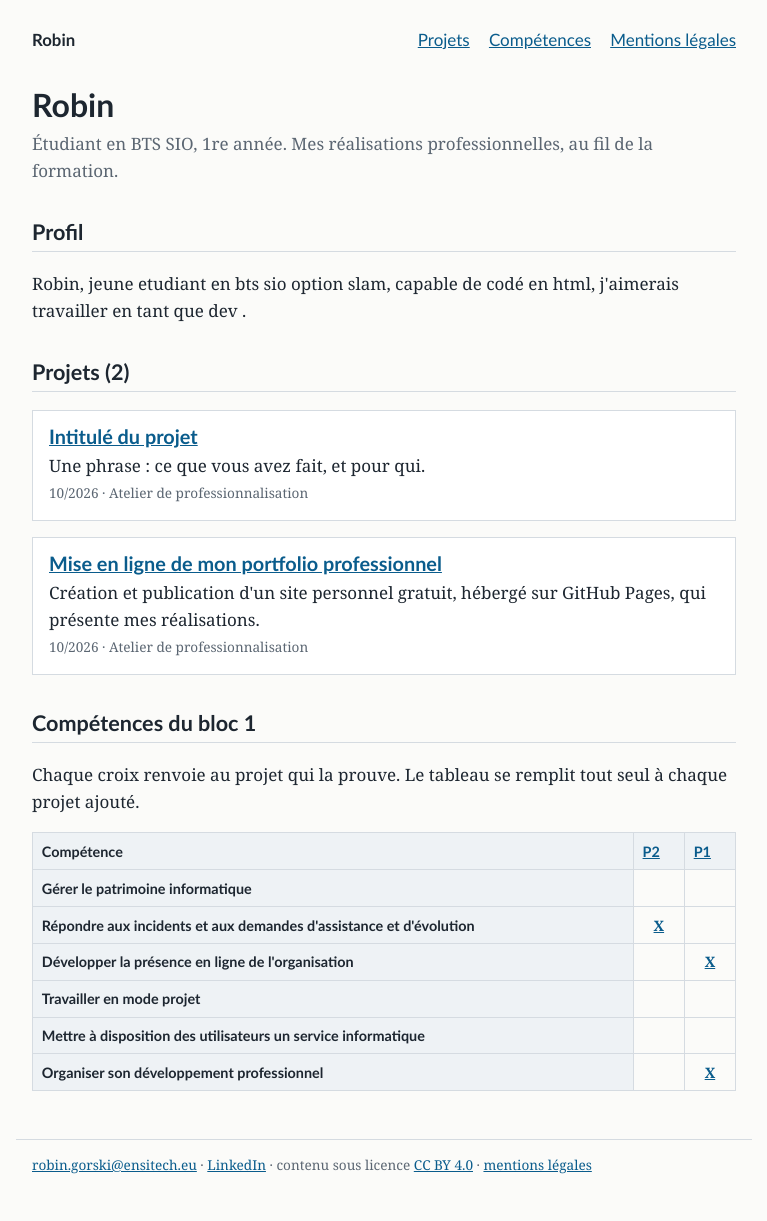
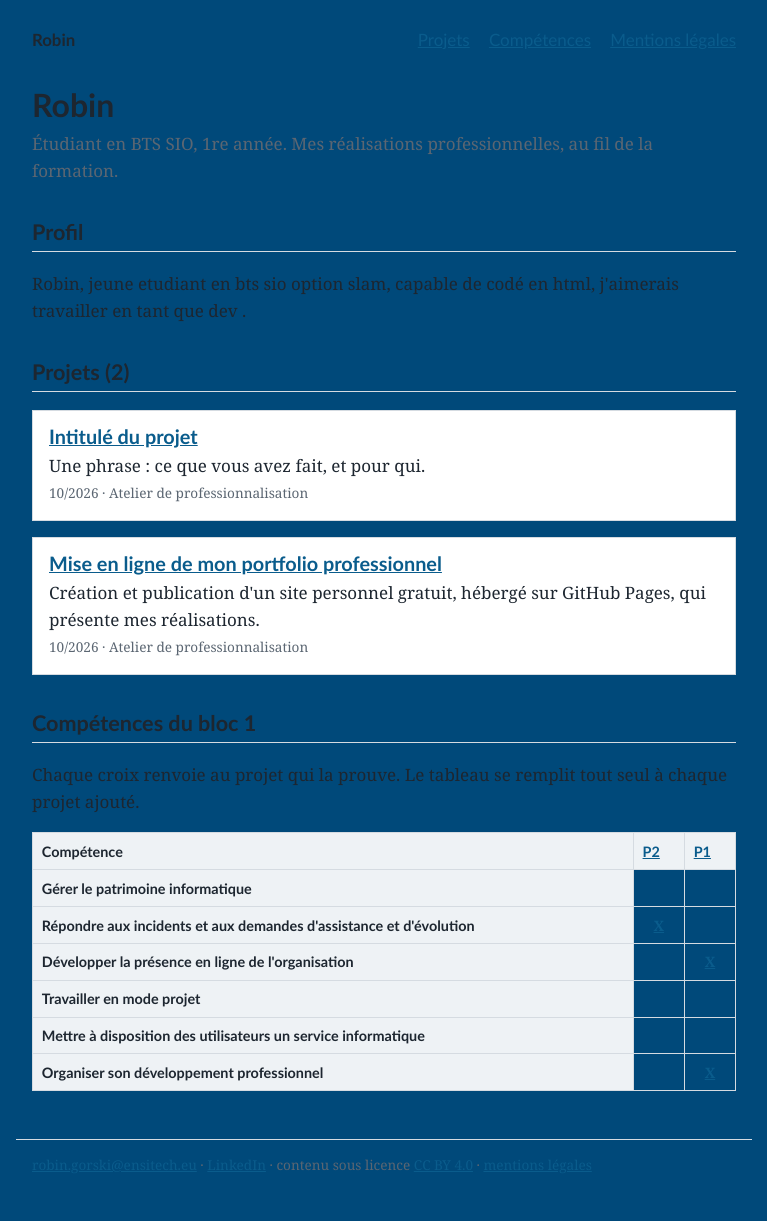
Before and after one commit to Telfand/portfolio, a Jekyll site: the page built from index.html, in a window 1280 px wide. Shown: the whole page, without its empty margins (256-1023 px from the left). Built offline with Jekyll 4.4.1, drawn with Linux system fonts in a browser that asks for light colours.

Commit message:
Update style.css

```diff
--- a/css/style.css
+++ b/css/style.css
@@ -3,7 +3,7 @@
 :root {
   --encre: #1d2630;
   --accent: #0a5c8c;
-  --fond: #fbfbf9;
+  --fond: #00497A;
   --trait: #d5dbe1;
   --doux: #5b6672;
 }
```
